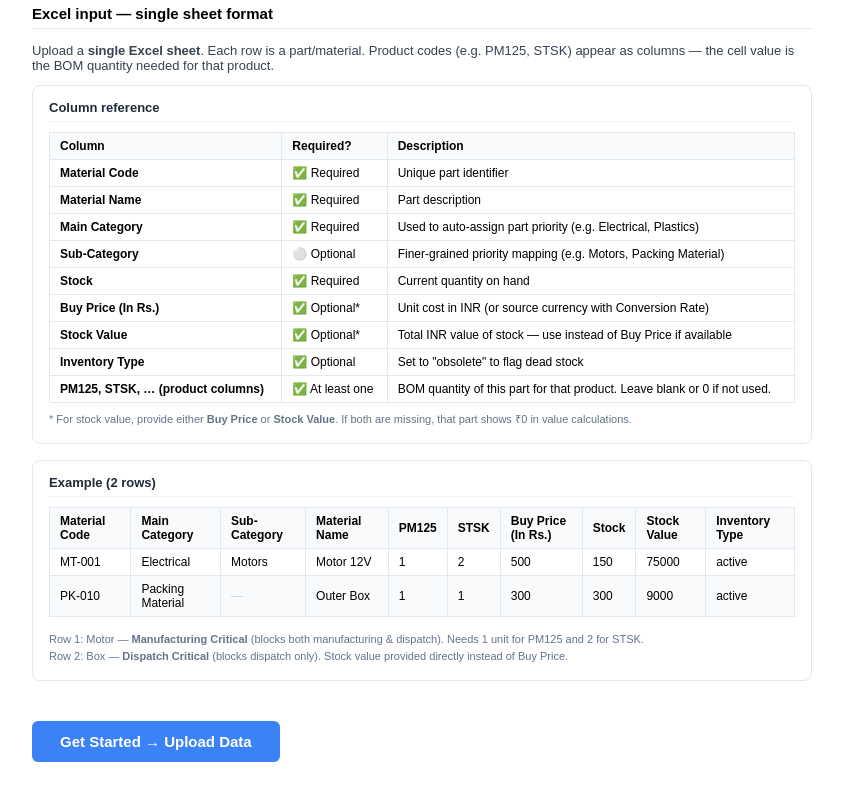
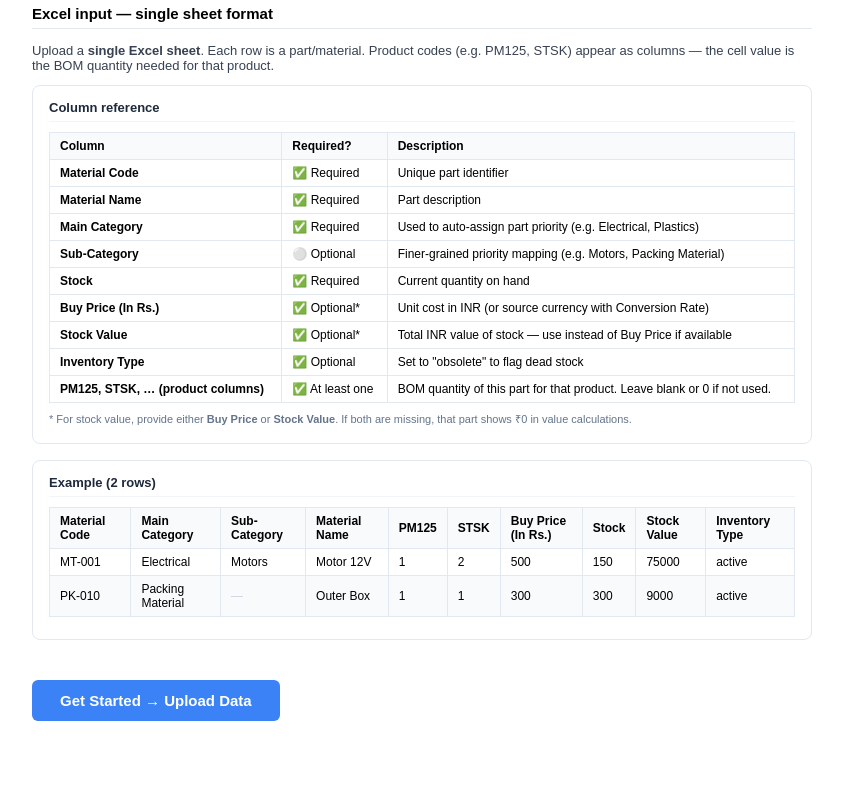
Before and after one commit to shashankmende/inventory-planner, a React (Create React App) app in the folder frontend/: page / in a window 1280 px wide. Shown: the part 360-1160 px from the top of the page, without its empty margins (218-1061 px from the left). Built offline with nearby package versions, Linux system fonts and the light colour scheme.

Commit message:
fix: comment out note section in LandingPage for clarity

```diff
--- a/frontend/src/pages/LandingPage/index.jsx
+++ b/frontend/src/pages/LandingPage/index.jsx
@@ -88,10 +88,10 @@ export default function LandingPage() {
               </tbody>
             </table>
           </div>
-          <div style={noteStyle}>
+          {/* <div style={noteStyle}>
             Row 1: Motor — <strong>Manufacturing Critical</strong> (blocks both manufacturing &amp; dispatch). Needs 1 unit for PM125 and 2 for STSK.<br />
             Row 2: Box — <strong>Dispatch Critical</strong> (blocks dispatch only). Stock value provided directly instead of Buy Price.
-          </div>
+          </div> */}
         </div>
       </Section>
 
```
